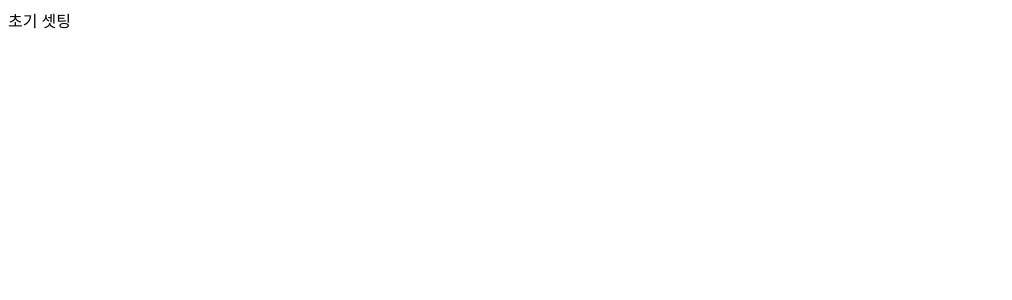
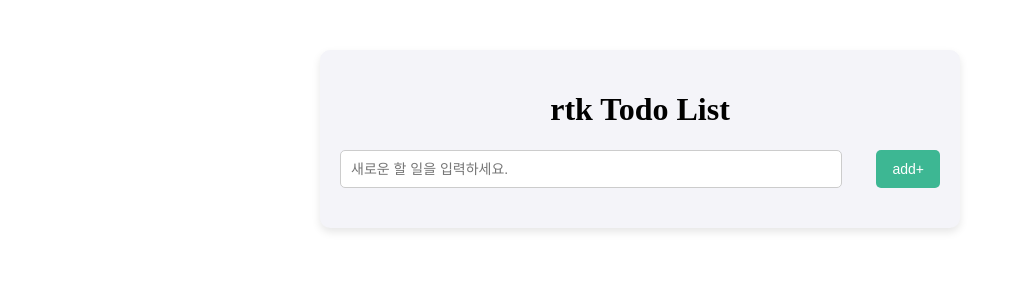
Before and after one commit to lyra-j/react-rtx-practice, a React (Vite) app in the folder rtx_todolist01/: page / in a window 1280 px wide. Shown: the top 300 px of the page, without its empty margins (0-1012 px from the left). Built offline with nearby package versions, Linux system fonts and the light colour scheme.

Commit message:
style: todolist input 영역 스타일드 컴포넌트로 구현

```diff
--- a/rtx_todolist01/src/App.jsx
+++ b/rtx_todolist01/src/App.jsx
@@ -1,8 +1,66 @@
-import { useState } from "react";
-import "./App.css";
+import React, { useState } from "react";
+import styled from "styled-components";
+
+// styled-components
+const MainContainer = styled.div`
+  max-width: 600px;
+  background-color: #f4f4f9;
+  box-shadow: 0 4px 8px rgba(0, 0, 0, 0.1);
+  padding: 20px;
+  border-radius: 10px;
+  margin: 50px auto;
+`;
+
+const Header = styled.h1`
+  text-align: center;
+  color: #33333;
+`;
+
+const InputContainer = styled.div`
+  display: flex;
+  justify-content: space-between;
+  margin-bottom: 20px;
+`;
+const Input = styled.input`
+  width: 80%;
+  padding: 10px;
+  font-size: 14px;
+  border: 1px solid #ccc;
+  border-radius: 5px;
+`;
+
+const Button = styled.button`
+  padding: 10px 16px;
+  font-size: 14px;
+  background-color: #3db793;
+  color: #ffffff;
+  border: none;
+  border-radius: 5px;
+  cursor: pointer;
+
+  &:hover {
+    background-color: #0c6349;
+  }
+`;
 
 function App() {
-  return <>초기 셋팅</>;
+  const [input, setInput] = useState("");
+  const [todos, setTodos] = useState([]);
+
+  return (
+    <MainContainer>
+      <Header>rtk Todo List</Header>
+      <InputContainer>
+        <Input
+          type="text"
+          value={input}
+          onChange={(e) => setInput(e.target.value)}
+          placeholder="새로운 할 일을 입력하세요."
+        />
+        <Button>add+</Button>
+      </InputContainer>
+    </MainContainer>
+  );
 }
 
 export default App;
```
